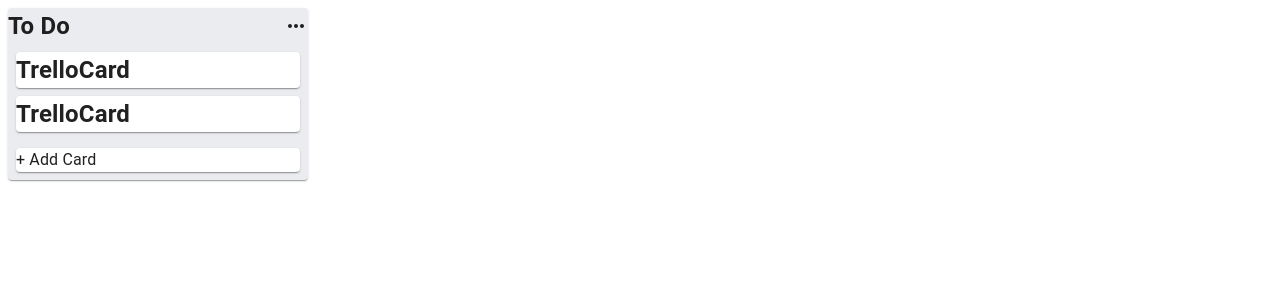
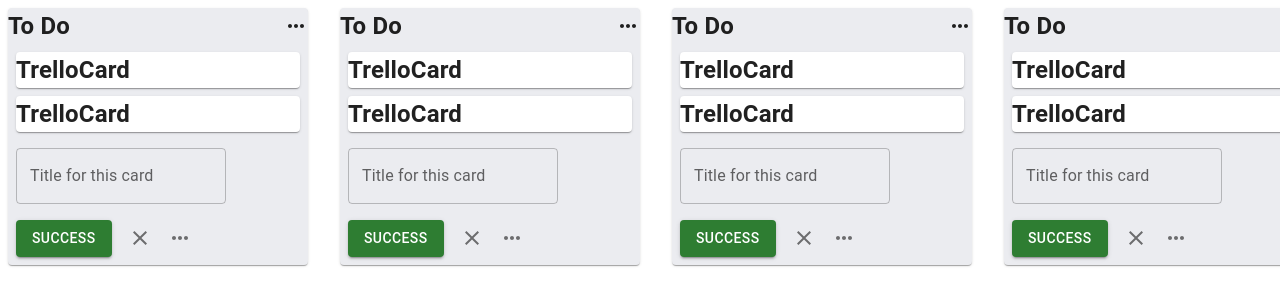
Before and after one commit to KevinSotoZabaleta/CodeTrello, a React (Vite) app: page / in a window 1280 px wide. Shown: the top 306 px of the page. Built offline with nearby package versions, Linux system fonts and the light colour scheme.

Commit message:
Cambios2

```diff
--- a/src/App.jsx
+++ b/src/App.jsx
@@ -1,15 +1,44 @@
-import { useState } from 'react'
-import TrelloList from './components/TrelloList'
+import React from 'react';
+import TrelloList from './components/TrelloList';
+import { Box, Stack } from '@mui/material';
 
 function App() {
-  const [count, setCount] = useState(0)
+  return (
+    <Box
+      sx={{
+        display: 'flex',
+        overflowY: 'auto',  // Habilita el scroll horizontal
+        whiteSpace: 'nowrap', // Impide que los elementos se ajusten en filas
+         // Oculta la barra de desplazamiento
+      }}
+    >
+      <Stack direction="row" spacing={2}>
+        {/* Cada TrelloList ocupará un espacio fijo */}
+        <Box sx={{ minWidth: '10%' }}> {/* 10% para que se muestren 4 por pantalla */}
+          <TrelloList />
+        </Box>
+        <Box sx={{ minWidth: '10%' }}>
+          <TrelloList />
+        </Box>
+        <Box sx={{ minWidth: '10%' }}>
+          <TrelloList />
+        </Box>
+        <Box sx={{ minWidth: '10%' }}>
+          <TrelloList />
+        </Box>
+        <Box sx={{ minWidth: '10%' }}>
+          <TrelloList />
+        </Box>
+        <Box sx={{ minWidth: '10%' }}>
+          <TrelloList />
+        </Box>
+        <Box sx={{ minWidth: '10%' }}>
+          <TrelloList />
+        </Box>
 
-  return (
-    <>
-      {/* <h1>TEST</h1> */}
-      <TrelloList/>
-    </>
-  )
+      </Stack>
+    </Box>
+  );
 }
 
-export default App
+export default App;
--- a/src/components/AddCardOrListText.jsx
+++ b/src/components/AddCardOrListText.jsx
@@ -1,10 +1,44 @@
-import React from 'react'
+import { IconButton, InputBase, Paper, TextField } from '@mui/material'
+import Box from '@mui/material/Box';
+import Button from '@mui/material/Button';
+import ClearIcon from '@mui/icons-material/Clear';
+import MoreHorizIcon from '@mui/icons-material/MoreHoriz';
+
+import { useState } from 'react'
 
 const AddCardOrListText = () => {
+
+  const [title, setTitle] = useState("")
+
   return (
-    <div>
-      <h2>Enter a title for this card</h2>
-    </div>
+    <>
+      <Box sx={{ margin: 1 }}>
+        <TextField
+          label="Title for this card"
+          variant="outlined" value={title}
+          onChange={e => setTitle(e.target.value)}
+          multiline />
+      </Box>
+      <div>
+        <Button sx={{margin:1}} variant="contained" color="success"> Success </Button>
+        <IconButton>
+          <ClearIcon />
+        </IconButton>
+        <IconButton>
+          <MoreHorizIcon />
+        </IconButton>
+      </div>
+    </>
+    //   <Paper sx={{ margin: 1 }}>
+    //     <InputBase
+    //       multiline
+    //       value={title}
+    //       onChange={e => setTitle(e.target.value)}
+    //       placeholder='Enter a title for this card' />
+
+
+
+    //   </Paper>
   )
 }
 
--- a/src/components/AddCardorList.jsx
+++ b/src/components/AddCardorList.jsx
@@ -4,7 +4,7 @@
 
 const AddCardorList = () => {
 
-  const [open, setOpen] = useState(false)
+  const [open, setOpen] = useState(true)
 
   return (
     <div>
@@ -13,7 +13,7 @@
       </Collapse>
 
       <Collapse in={!open}>
-        <Paper sx={{ margin: 1 }}>
+        <Paper sx={{ margin: 1 , cursor: "pointer", "&:hover":{color: "blue"}}}>
           <Typography>
             + Add Card
           </Typography>
```
